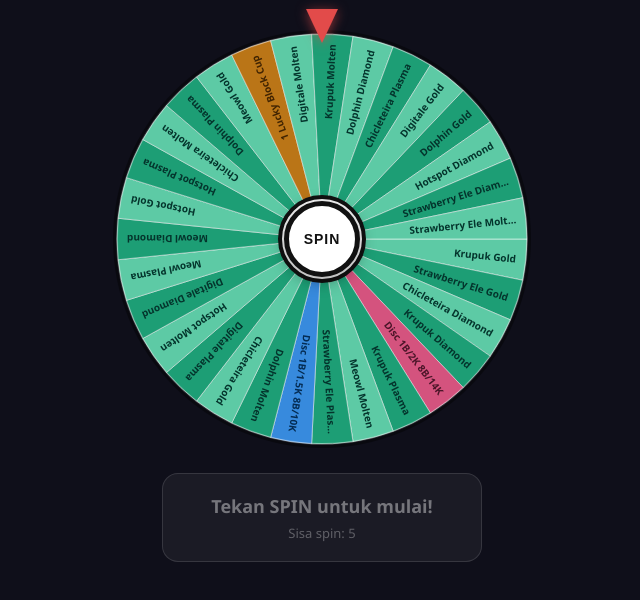
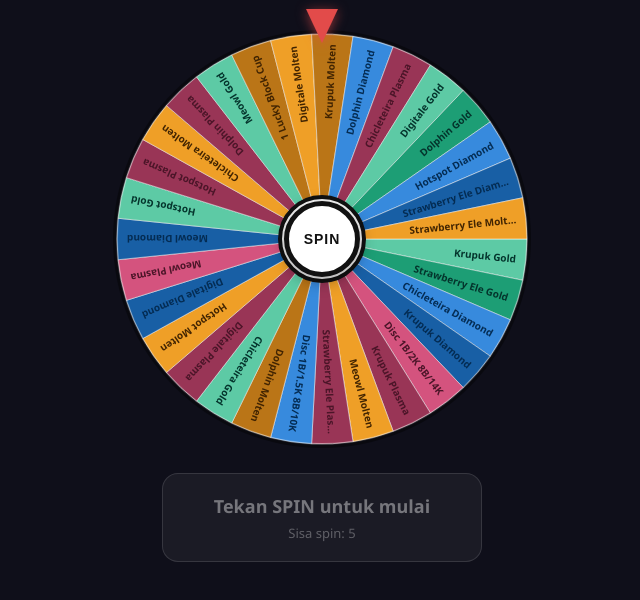
Before and after one commit to ayuazalleaa-hue/speenwheel, a plain HTML site: page index.html in a window 1280 px wide. Shown: the part 142-742 px from the top of the page, without its empty margins (318-958 px from the left). Drawn offline with Linux system fonts and the light colour scheme.

Commit message:
Update index.html

```diff
--- a/index.html
+++ b/index.html
@@ -134,42 +134,42 @@
     </div>
 
     <div class="result-box">
-      <div id="resultText">Tekan SPIN untuk mulai!</div>
+      <div id="resultText">Tekan SPIN untuk mulai</div>
       <div class="spin-count" id="spinCount">Sisa spin: 5</div>
     </div>
   </div>
 
   <script>
-    const rawSlots = [
-      { label: "Meowl Gold", tier: 0, chance: 3.446 },
-      { label: "Meowl Diamond", tier: 0, chance: 3.446 },
-      { label: "Meowl Plasma", tier: 0, chance: 3.446 },
-      { label: "Meowl Molten", tier: 0, chance: 3.446 },
-      { label: "Strawberry Ele Gold", tier: 0, chance: 3.446 },
-      { label: "Strawberry Ele Diamond", tier: 0, chance: 3.446 },
-      { label: "Strawberry Ele Plasma", tier: 0, chance: 3.446 },
-      { label: "Strawberry Ele Molten", tier: 0, chance: 3.446 },
-      { label: "Dolphin Gold", tier: 0, chance: 3.446 },
-      { label: "Dolphin Diamond", tier: 0, chance: 3.446 },
-      { label: "Dolphin Plasma", tier: 0, chance: 3.446 },
-      { label: "Dolphin Molten", tier: 0, chance: 3.446 },
-      { label: "Digitale Gold", tier: 0, chance: 3.446 },
-      { label: "Digitale Diamond", tier: 0, chance: 3.446 },
-      { label: "Digitale Plasma", tier: 0, chance: 3.446 },
-      { label: "Digitale Molten", tier: 0, chance: 3.446 },
-      { label: "Chicleteira Gold", tier: 0, chance: 3.446 },
-      { label: "Chicleteira Diamond", tier: 0, chance: 3.446 },
-      { label: "Chicleteira Plasma", tier: 0, chance: 3.446 },
-      { label: "Chicleteira Molten", tier: 0, chance: 3.446 },
-      { label: "Hotspot Gold", tier: 0, chance: 3.446 },
-      { label: "Hotspot Diamond", tier: 0, chance: 3.446 },
-      { label: "Hotspot Plasma", tier: 0, chance: 3.446 },
-      { label: "Hotspot Molten", tier: 0, chance: 3.446 },
-      { label: "Krupuk Gold", tier: 0, chance: 3.446 },
-      { label: "Krupuk Diamond", tier: 0, chance: 3.446 },
-      { label: "Krupuk Plasma", tier: 0, chance: 3.446 },
-      { label: "Krupuk Molten", tier: 0, chance: 3.446 },
-      { label: "Disc 1B/1.5K 8B/10K", tier: 1, chance: 2 },
+   const rawSlots = [
+      { label: "Meowl Gold", tier: 0, chance: 4.93 },
+      { label: "Meowl Diamond", tier: 1, chance: 4.43 },
+      { label: "Meowl Plasma", tier: 2, chance: 2.5 },
+      { label: "Meowl Molten", tier: 3, chance: 2 },
+      { label: "Strawberry Ele Gold", tier: 0, chance: 4.93 },
+      { label: "Strawberry Ele Diamond", tier: 1, chance: 4.43 },
+      { label: "Strawberry Ele Plasma", tier: 2, chance: 2.5 },
+      { label: "Strawberry Ele Molten", tier: 3, chance: 2 },
+      { label: "Dolphin Gold", tier: 0, chance: 4.93 },
+      { label: "Dolphin Diamond", tier: 1, chance: 4.43 },
+      { label: "Dolphin Plasma", tier: 2, chance: 2.5 },
+      { label: "Dolphin Molten", tier: 3, chance: 2 },
+      { label: "Digitale Gold", tier: 0, chance: 4.93 },
+      { label: "Digitale Diamond", tier: 1, chance: 4.43 },
+      { label: "Digitale Plasma", tier: 2, chance: 2.5 },
+      { label: "Digitale Molten", tier: 3, chance: 2 },
+      { label: "Chicleteira Gold", tier: 0, chance: 4.93 },
+      { label: "Chicleteira Diamond", tier: 1, chance: 4.43 },
+      { label: "Chicleteira Plasma", tier: 2, chance: 2.5 },
+      { label: "Chicleteira Molten", tier: 3, chance: 2 },
+      { label: "Hotspot Gold", tier: 0, chance: 4.93 },
+      { label: "Hotspot Diamond", tier: 1, chance: 4.43 },
+      { label: "Hotspot Plasma", tier: 2, chance: 2.5 },
+      { label: "Hotspot Molten", tier: 3, chance: 2 },
+      { label: "Krupuk Gold", tier: 0, chance: 4.93 },
+      { label: "Krupuk Diamond", tier: 1, chance: 4.43 },
+      { label: "Krupuk Plasma", tier: 2, chance: 2.5 },
+      { label: "Krupuk Molten", tier: 3, chance: 2 },
+      { label: "Disc 1B/1.5K 8B/10K", tier: 1, chance: 1.5 },
       { label: "Disc 1B/2K 8B/14K", tier: 2, chance: 1 },
       { label: "1 Lucky Block Cup", tier: 3, chance: 0.5 },
     ];
@@ -345,7 +345,7 @@
       if (spinning || remainingSpin <= 0) return;
       spinning = true;
       btn.disabled = true;
-      resultText.textContent = "Berputar...";
+      resultText.textContent = "Semoga beruntung";
       resultText.style.color = "rgba(255,255,255,0.4)";
       lastTickSlot = -1;
 
```
